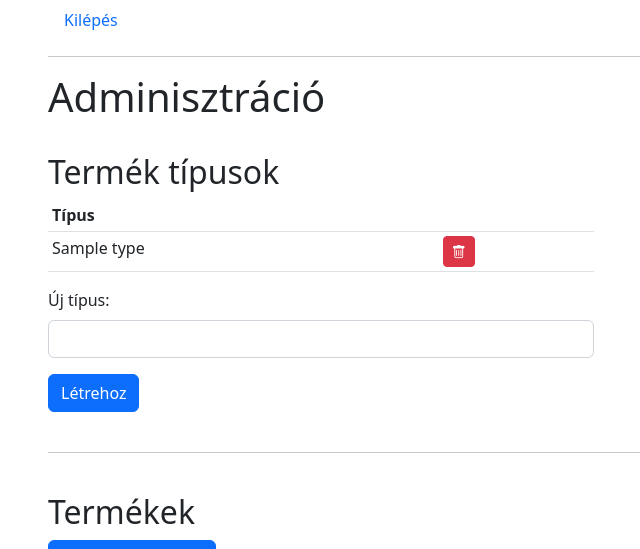
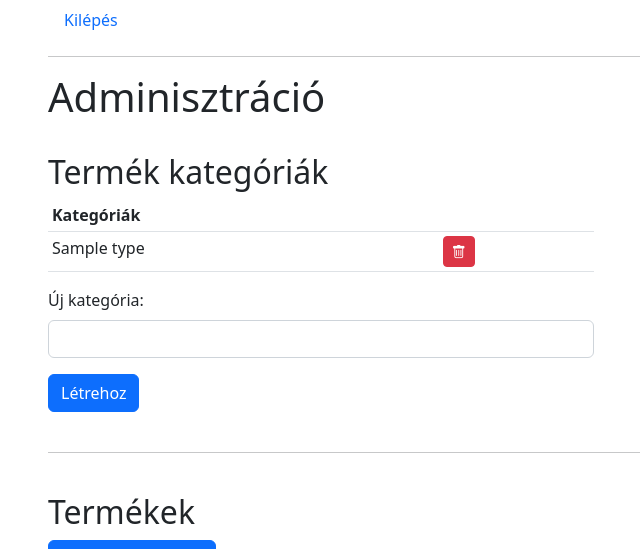
Before and after one commit to Tory05/eshop, a PHP site: page /admin in a window 1280 px wide. Shown: the top 549 px of the page, without its empty margins (34-674 px from the left). Run offline with PHP 8.4, Linux system fonts and the light colour scheme; tables that the repository leaves empty hold one stand-in row (values such as "Sample post").

Commit message:
added docs

```diff
--- a/admin.php
+++ b/admin.php
@@ -68,11 +68,11 @@ if (isset($_GET["deletetype"])) {
   <h1>Adminisztráció</h1>
 <br/>
   <div class="row">
-  <h2>Termék típusok</h2>
+  <h2>Termék kategóriák</h2>
     <div class="col-md-6">
     <table class="table table-sm">
   <thead>
-    <th>Típus</th>
+    <th>Kategóriák</th>
     <th></th>
   </thead>
 
@@ -89,7 +89,7 @@ if (isset($_GET["deletetype"])) {
 </table>
       <form action="" method="post">
       <div class="mb-3">
-        <label class="form-label">Új típus:</label>
+        <label class="form-label">Új kategória:</label>
         <br/>
         <input class="form-control" type="text" id="newtype" name="newtype" class="from">
   </div>
```
Also changed, not shown: eshop-diagram.svg (added), 1 other file.
